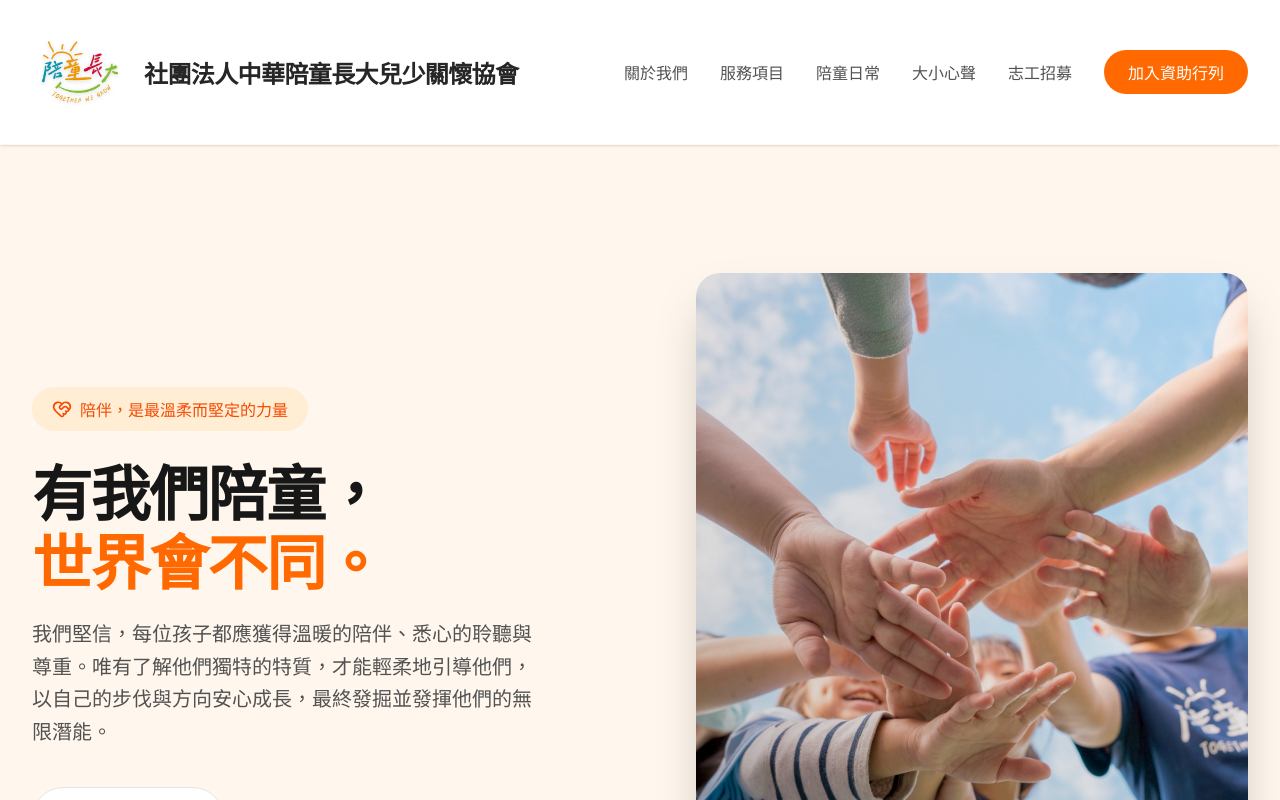
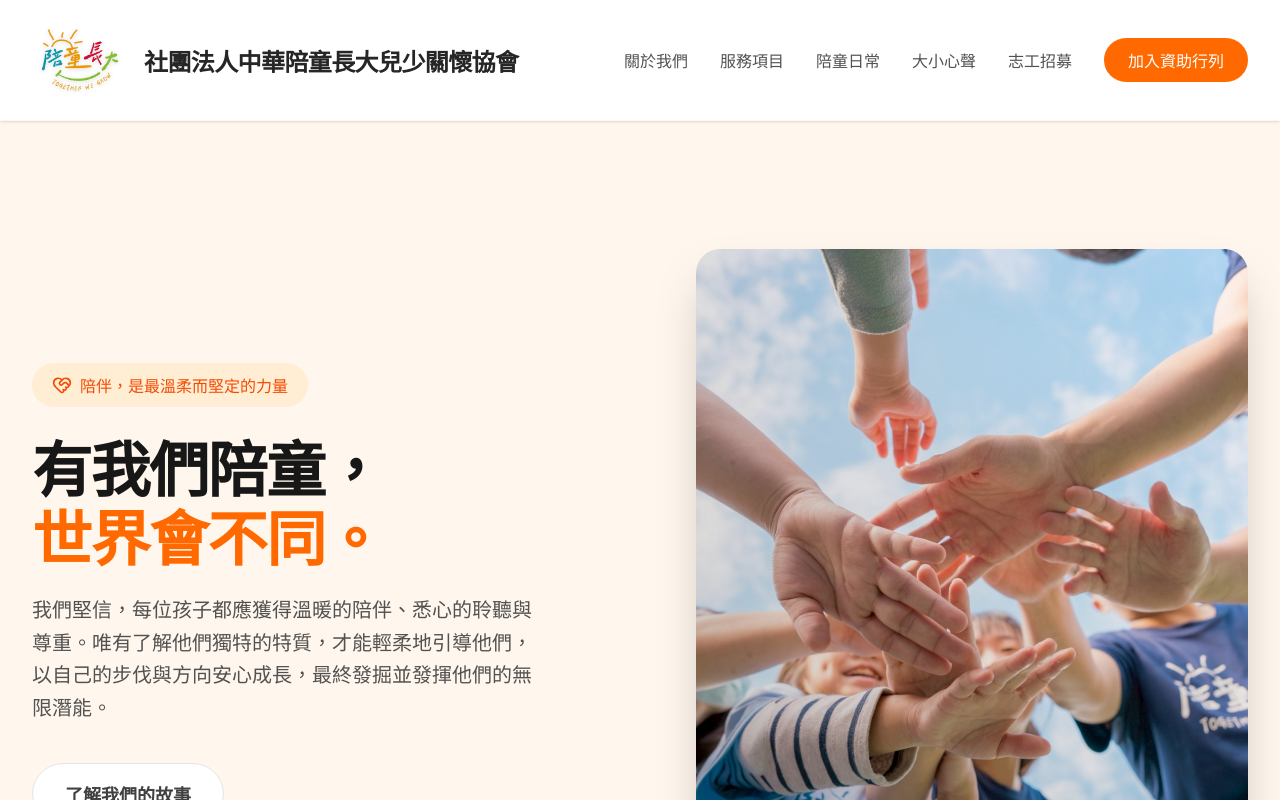
Before and after one commit to ausans1212-dot/twgrow, a React (Vite) app: page / in a window 1280 px wide. Shown: the top 800 px of the page. Built offline with nearby package versions, Linux system fonts and the light colour scheme.

Commit message:
it Edited 1 file src/components/Navbar.tsx check_circle build Built

```diff
--- a/src/components/Navbar.tsx
+++ b/src/components/Navbar.tsx
@@ -16,7 +16,7 @@
   return (
     <nav className="relative md:sticky md:top-0 z-50 w-full bg-white/95 backdrop-blur-md shadow-sm border-b border-orange-50">
       <div className="max-w-7xl mx-auto px-4 sm:px-6 lg:px-8">
-        <div className="flex justify-between items-center py-4 md:py-6">
+        <div className="flex justify-between items-center py-2 md:py-3">
           <div className="flex items-center">
             <a href="#" className="flex items-center gap-3 lg:gap-4 group">
               <img
```
